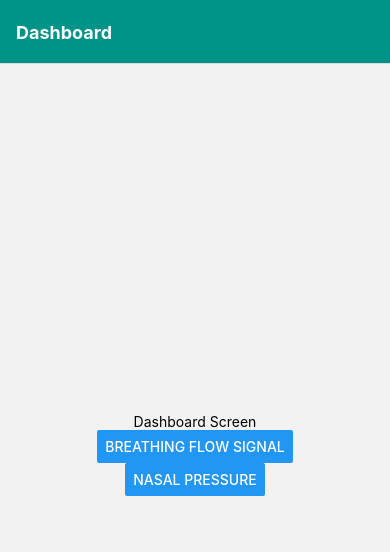
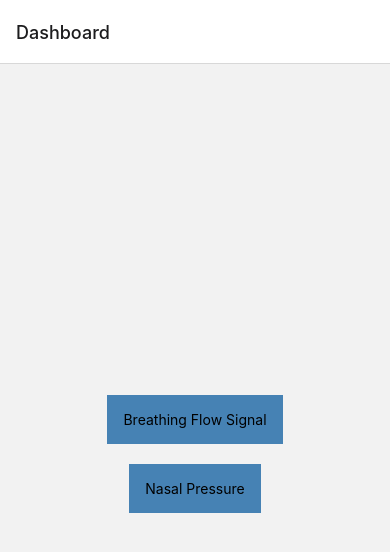
Before and after one commit to PPTBz/ventilatorapp1, a React Native app: screen /Dashboard in a window 390 px wide. Shown: the top 552 px of the page. Built offline with nearby package versions, Linux system fonts and the light colour scheme.

Commit message:
2 pages plus dashboard

```diff
--- a/App.js
+++ b/App.js
@@ -1,87 +1,37 @@
+import { NavigationContainer } from "@react-navigation/native";
+import { createStackNavigator } from "@react-navigation/stack";
 import React from "react";
-import { NavigationContainer, StackActions } from "@react-navigation/native";
-import { createStackNavigator } from "@react-navigation/stack";
 import {
   SafeAreaView,
+  ScrollView,
+  StatusBar,
   StyleSheet,
-  ScrollView,
+  Text,
   View,
-  Text,
-  Button,
-  StatusBar,
 } from "react-native";
+import Dashboard from "./src/screens/Dashboard";
+import BreathingFlowSignal from "./src/screens/BreathingFlowSignal";
+import NasalPressure from "./src/screens/NasalPressure";
 
-const DashboardScreen = ({ navigation }) => {
+const Stack = createStackNavigator();
+
+const AppStack = () => {
   return (
-    <View style={{ flex: 1, alignItems: "center", justifyContent: "center" }}>
-      <Text>Dashboard Screen</Text>
-      <Button
-        title="Breathing Flow Signal"
-        onPress={() => navigation.navigate("Breathing Flow Signal")}
+    <Stack.Navigator>
+      <Stack.Screen name="Dashboard" component={Dashboard} />
+      <Stack.Screen
+        name="BreathingFlowSignal"
+        component={BreathingFlowSignal}
       />
-      <Button
-        title="Nasal Pressure"
-        onPress={() => navigation.navigate("Nasal Pressure")}
-      />
-    </View>
+      <Stack.Screen name="NasalPressure" component={NasalPressure} />
+    </Stack.Navigator>
   );
 };
-
-const BreathingFlowSignalScreen = ({ navigation }) => {
-  return (
-    <View style={{ flex: 1, alignItems: "center", justifyContent: "center" }}>
-      <Text>Breathing Flow Signal Screen</Text>
-      <Button
-        title="Go to Dashboard"
-        onPress={() => navigation.navigate("Dashboard")}
-      />
-      <Button title="Go back" onPress={() => navigation.goBack()} />
-    </View>
-  );
-};
-
-const NasalPressureScreen = ({ navigation }) => {
-  return (
-    <View style={{ flex: 1, alignItems: "center", justifyContent: "center" }}>
-      <Text>Nasal Pressure Screen</Text>
-      <Button
-        title="Go to Dashboard"
-        onPress={() => navigation.navigate("Dashboard")}
-      />
-      <Button title="Go back" onPress={() => navigation.goBack()} />
-    </View>
-  );
-};
-
-const Stack = createStackNavigator();
 
 const App = () => {
   return (
     <NavigationContainer>
-      <Stack.Navigator
-        screenOptions={{
-          headerStyle: {
-            backgroundColor: "#009387",
-          },
-          headerTintColor: "#fff",
-          headerTitleStyle: {
-            fontWeight: "bold",
-          },
-        }}
-      >
-        <Stack.Screen
-          name="Dashboard"
-          component={DashboardScreen}
-          options={{
-            title: "Dashboard",
-          }}
-        />
-        <Stack.Screen
-          name="Breathing Flow Signal"
-          component={BreathingFlowSignalScreen}
-        />
-        <Stack.Screen name="Nasal Pressure" component={NasalPressureScreen} />
-      </Stack.Navigator>
+      <AppStack />
     </NavigationContainer>
   );
 };
--- a/babel.config.js
+++ b/babel.config.js
@@ -1,6 +1,6 @@
-module.exports = function(api) {
+module.exports = (api) => {
   api.cache(true);
   return {
-    presets: ['babel-preset-expo'],
+    presets: ["babel-preset-expo"],
   };
 };
--- /dev/null
+++ b/src/components/ViewContainer.js
@@ -0,0 +1,23 @@
+import React from "react";
+import { View, Text, StyleSheet } from "react-native";
+import Colors from "../theme/Colors";
+
+export const styles = StyleSheet.create({
+  container: {
+    flex: 1,
+    justifyContent: "center",
+    alignItems: "center",
+  },
+  text: {
+    fontSize: 24,
+    color: "white",
+  },
+});
+
+const ViewContainer = ({ children, backgroundColor }) => {
+  return (
+    <View style={[styles.container, { backgroundColor }]}>{children}</View>
+  );
+};
+
+export default ViewContainer;
--- /dev/null
+++ b/src/screens/BreathingFlowSignal.js
@@ -0,0 +1,14 @@
+import React from "react";
+import { View, Text } from "react-native";
+import Colors from "../theme/Colors";
+import ViewContainer, { styles } from "../components/ViewContainer";
+
+const BreathingFlowSignal = () => {
+  return (
+    <ViewContainer backgroundColor={Colors.powderBlue}>
+      <Text style={styles.text}>Breathing Flow Signal</Text>
+    </ViewContainer>
+  );
+};
+
+export default BreathingFlowSignal;
--- /dev/null
+++ b/src/screens/Dashboard.js
@@ -0,0 +1,33 @@
+import React from "react";
+import { View, Text, TouchableOpacity, StyleSheet } from "react-native";
+import Colors from "../theme/Colors";
+import ViewContainer, { styles } from "../components/ViewContainer";
+
+const Dashboard = ({ navigation }) => {
+  return (
+    <ViewContainer>
+      <TouchableOpacity
+        style={{
+          padding: 16,
+          margin: 10,
+          backgroundColor: Colors.steelBlue,
+        }}
+        onPress={() => navigation.navigate("BreathingFlowSignal")}
+      >
+        <Text>Breathing Flow Signal</Text>
+      </TouchableOpacity>
+      <TouchableOpacity
+        style={{
+          padding: 16,
+          margin: 10,
+          backgroundColor: Colors.steelBlue,
+        }}
+        onPress={() => navigation.navigate("NasalPressure")}
+      >
+        <Text>Nasal Pressure</Text>
+      </TouchableOpacity>
+    </ViewContainer>
+  );
+};
+
+export default Dashboard;
--- /dev/null
+++ b/src/screens/NasalPressure.js
@@ -0,0 +1,14 @@
+import React from "react";
+import { View, Text } from "react-native";
+import Colors from "../theme/Colors";
+import ViewContainer, { styles } from "../components/ViewContainer";
+
+const NasalPressure = () => {
+  return (
+    <ViewContainer backgroundColor={Colors.powderBlue}>
+      <Text style={styles.text}>Nasal Pressure</Text>
+    </ViewContainer>
+  );
+};
+
+export default NasalPressure;
--- /dev/null
+++ b/src/theme/Colors.js
@@ -0,0 +1,7 @@
+export default {
+  powderBlue: "powderblue",
+  skyBlue: "skyblue",
+  steelBlue: "steelblue",
+  red: "#ff5656",
+  black: "#112233",
+};
```
Also changed, not shown: package.json (+7 -1 lines), 2 other files (tests, documents, lock files or other folders).
